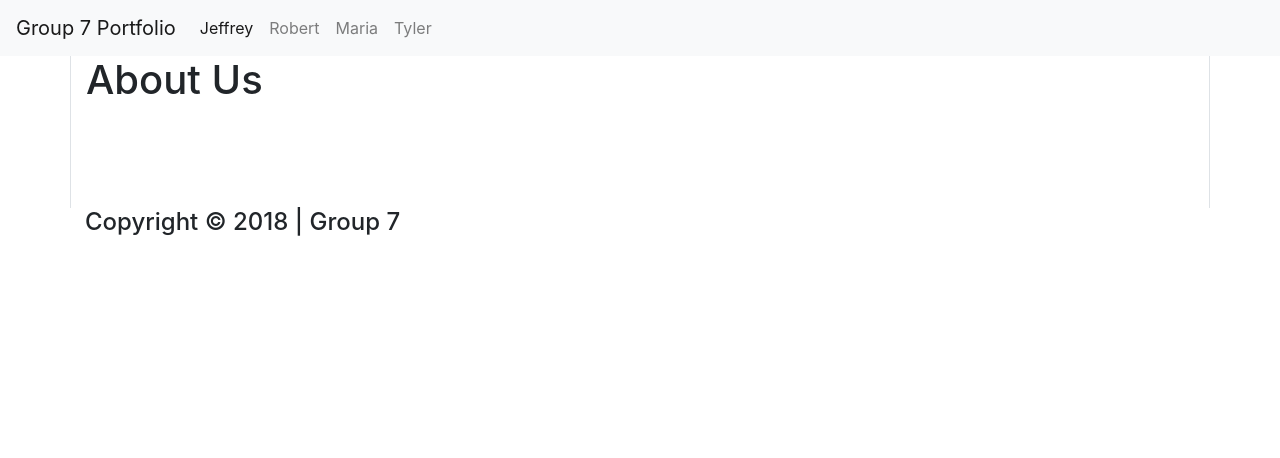
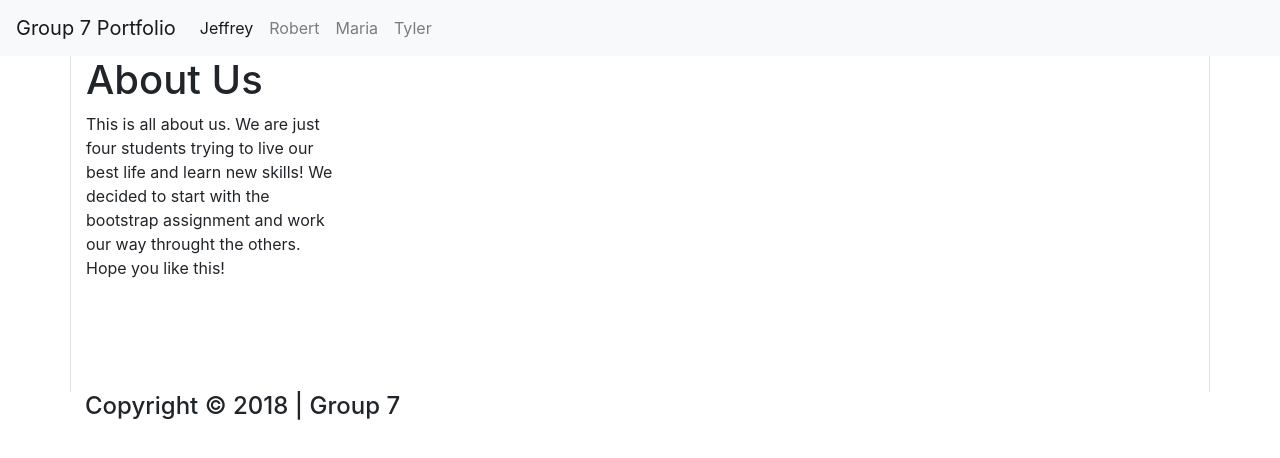
Before and after one commit to danger-academy/Group7, a plain HTML site: page index.html in a window 1280 px wide. Drawn offline with nearby package versions, Linux system fonts and the light colour scheme.

Commit message:
Paragraph

```diff
--- a/index.html
+++ b/index.html
@@ -42,6 +42,9 @@
             <div class="row">
                 <div class="col-md-3 col-xs-12">
                     <h1 class="deets">About Us</h1>
+                    <p>This is all about us. We are just four students trying to live our best life and learn new skills! We decided to start with the bootstrap
+                        assignment and work our way throught the others. Hope you like this!
+                    </p>
                 </div>
             </div>
             <div class="row mt-3">
```
